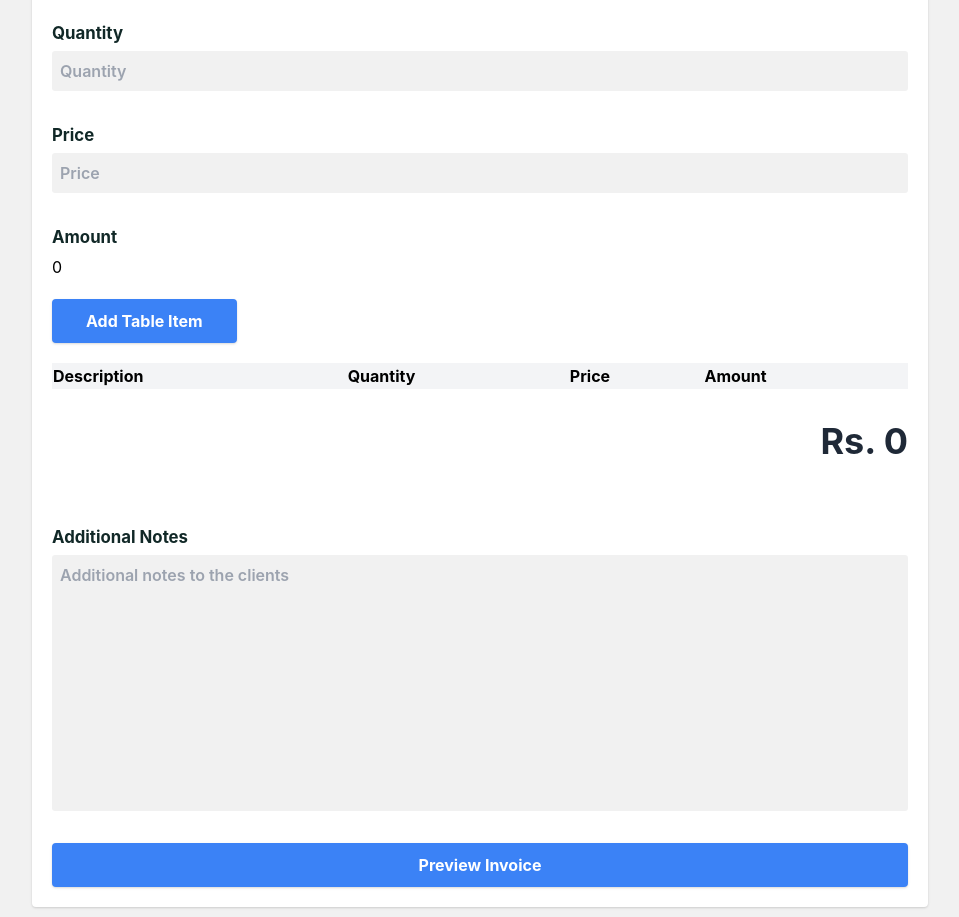
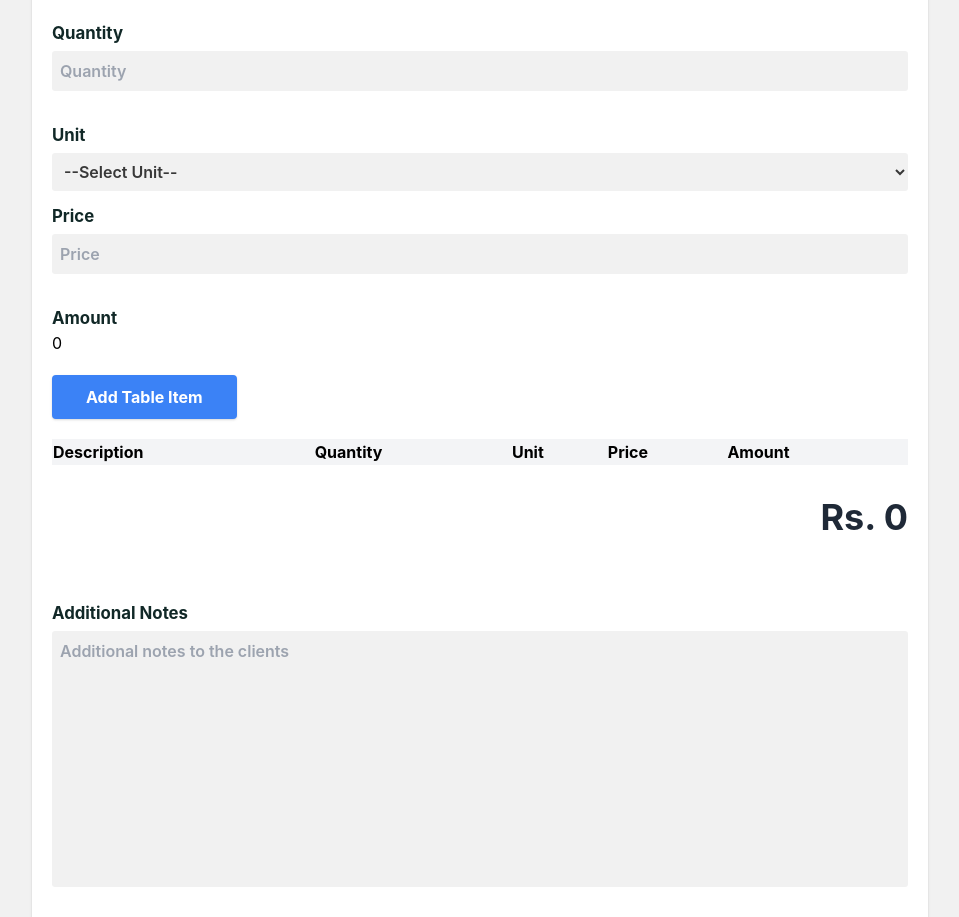
Before and after one commit to 86-umang/Invoicer, a React (Create React App) app: page / in a window 1280 px wide. Shown: the part 990-1907 px from the top of the page, without its empty margins (160-1119 px from the left). Built offline with nearby package versions, Linux system fonts and the light colour scheme.

Commit message:
Add Unit column in table and tableform

```diff
--- a/src/App.js
+++ b/src/App.js
@@ -25,6 +25,7 @@ function App() {
     const [notes, setNotes] = useState("");
     const [description, setDescription] = useState("");
     const [quantity, setQuantity] = useState("");
+    const [unit, setUnit] = useState("");
     const [price, setPrice] = useState("");
     const [amount, setAmount] = useState("");
     const [list, setList] = useState([]);
@@ -62,6 +63,7 @@ function App() {
                             <Table
                                 description={description}
                                 quantity={quantity}
+                                unit={unit}
                                 price={price}
                                 amount={amount}
                                 list={list}
@@ -276,6 +278,7 @@ function App() {
                                     <TableForm
                                         description={description} setDescription={setDescription}
                                         quantity={quantity} setQuantity={setQuantity}
+                                        unit={unit} setUnit={setUnit}
                                         price={price} setPrice={setPrice}
                                         amount={amount} setAmount={setAmount}
                                         list={list} setList={setList}
--- a/src/components/Table.js
+++ b/src/components/Table.js
@@ -8,16 +8,18 @@ function Table({list, total}) {
                     <tr className='bg-gray-100'>
                         <td className='font-bold'>Description</td>
                         <td className='font-bold'>Quantity</td>
+                        <td className='font-bold'>Unit</td>
                         <td className='font-bold'>Price</td>
                         <td className='font-bold'>Amount</td>
                     </tr>
                 </thead>
-                {list.map(({id, description, quantity, price, amount}) => (
+                {list.map(({id, description, quantity, unit, price, amount}) => (
                     <React.Fragment key={id}>
                         <tbody>
                             <tr>
                                 <td>{description}</td>
                                 <td>{quantity}</td>
+                                <td>{unit}</td>
                                 <td>{price}</td>
                                 <td>{amount}</td>
                             </tr>
--- a/src/components/TableForm.js
+++ b/src/components/TableForm.js
@@ -3,7 +3,7 @@ import { v4 as uuidv4 } from "uuid";
 import {AiOutlineDelete, AiOutlineEdit} from 'react-icons/ai';
 import '../styles/TableForm.css';
 
-function TableForm({description, setDescription, quantity, setQuantity, price, setPrice, amount, setAmount, list, setList, total, setTotal}) {
+function TableForm({description, setDescription, quantity, setQuantity, unit, setUnit, price, setPrice, amount, setAmount, list, setList, total, setTotal}) {
 
     const [checked, setChecked] = useState(false);
     const [isEditing, setIsEditing] = useState(false);
@@ -12,18 +12,20 @@ function TableForm({description, setDescription, quantity, setQuantity, price, s
     const handleSubmit = (e) => {
         e.preventDefault();
 
-        if (!description || !quantity || !price) {
+        if (!description || !quantity || !unit || !price) {
             alert("Please fill in all inputs")
         } else {
             const newItems = {
                 id: uuidv4(),
                 description: description,
                 quantity: quantity,
+                unit: unit,
                 price: price,
                 amount: amount
             }
             setDescription("")
             setQuantity("")
+            setUnit("")
             setPrice("")
             setAmount("")
             setList([...list, newItems])
@@ -62,6 +64,7 @@ function TableForm({description, setDescription, quantity, setQuantity, price, s
         setIsEditing(true)
         setDescription(editingRow.description)
         setQuantity(editingRow.quantity)
+        setUnit(editingRow.unit)
         setPrice(editingRow.price)
     }
 
@@ -141,6 +144,19 @@ function TableForm({description, setDescription, quantity, setQuantity, price, s
                     </div>
 
                     <div className='flex flex-col uppermargin'>
+                        <label htmlFor='unit'>Unit</label>
+                        <select
+                            id="unit"
+                            value={unit}
+                            onChange={(e) => setUnit(e.target.value)}
+                        >
+                            <option disabled value="">--Select Unit--</option>
+                            <option>kg</option>
+                            <option>pkt</option>
+                        </select>
+                    </div>
+
+                    <div className='flex flex-col uppermargin'>
                         <label htmlFor='price'>Price</label>
                         <input
                             type="number"
@@ -152,11 +168,10 @@ function TableForm({description, setDescription, quantity, setQuantity, price, s
                             onChange={(e) => setPrice(e.target.value)}
                         />
                     </div>
-
-                    <div className='flex flex-col uppermargin'>
-                        <label htmlFor='amount'>Amount</label>
-                        <p>{amount}</p>
-                    </div>
+                </div>
+                <div>
+                    <label htmlFor='amount'>Amount</label>
+                    <p>{amount}</p>
                 </div>
                 <button
                     type='submit'
@@ -178,16 +193,18 @@ function TableForm({description, setDescription, quantity, setQuantity, price, s
                     <tr className='bg-gray-100'>
                         <td className='font-bold'>Description</td>
                         <td className='font-bold'>Quantity</td>
+                        <td className='font-bold'>Unit</td>
                         <td className='font-bold'>Price</td>
                         <td className='font-bold'>Amount</td>
                     </tr>
                 </thead>
-                {list.map(({id, description, quantity, price, amount}) => (
+                {list.map(({id, description, quantity, unit, price, amount}) => (
                     <React.Fragment key={id}>
                         <tbody>
                             <tr>
                                 <td>{description}</td>
                                 <td>{quantity}</td>
+                                <td>{unit}</td>
                                 <td>{price}</td>
                                 <td className='amount'>{amount}</td>
                                 <td>
```
